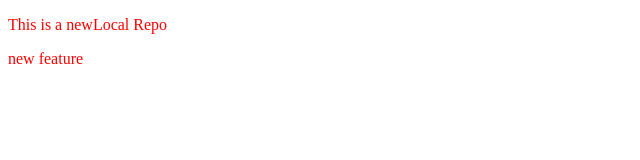
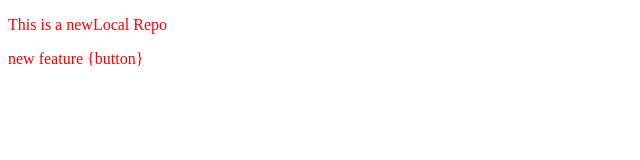
Before and after one commit to Hrishit4506/local-Repo, a plain HTML site: page index.html in a window 1280 px wide. Shown: the full height of the page, 0-640 px from the left. Drawn offline with Linux system fonts and the light colour scheme.

```diff
--- a/index.html
+++ b/index.html
@@ -8,6 +8,6 @@
 </head>
 <body>
     <p>This is a newLocal Repo</p>
-    <p>new feature</p>
+    <p>new feature {button}</p>
 </body>
 </html>
```
